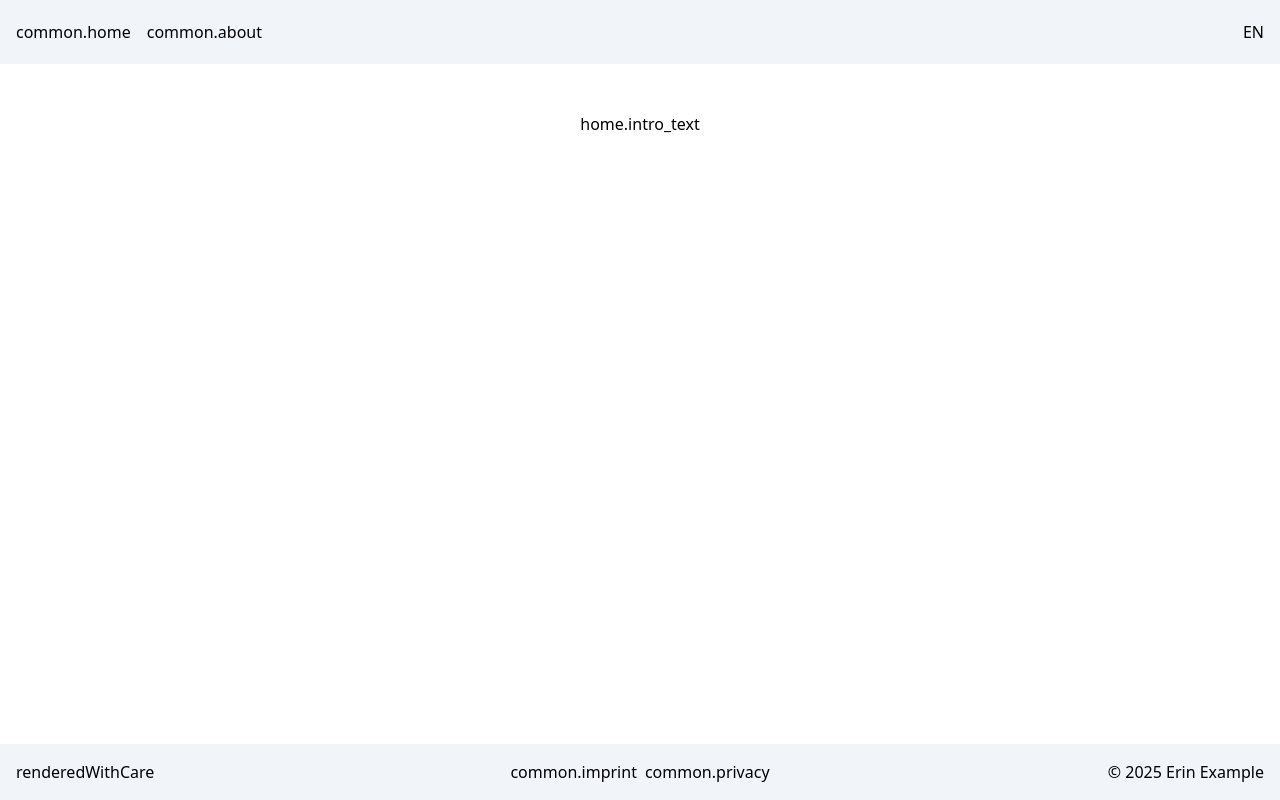
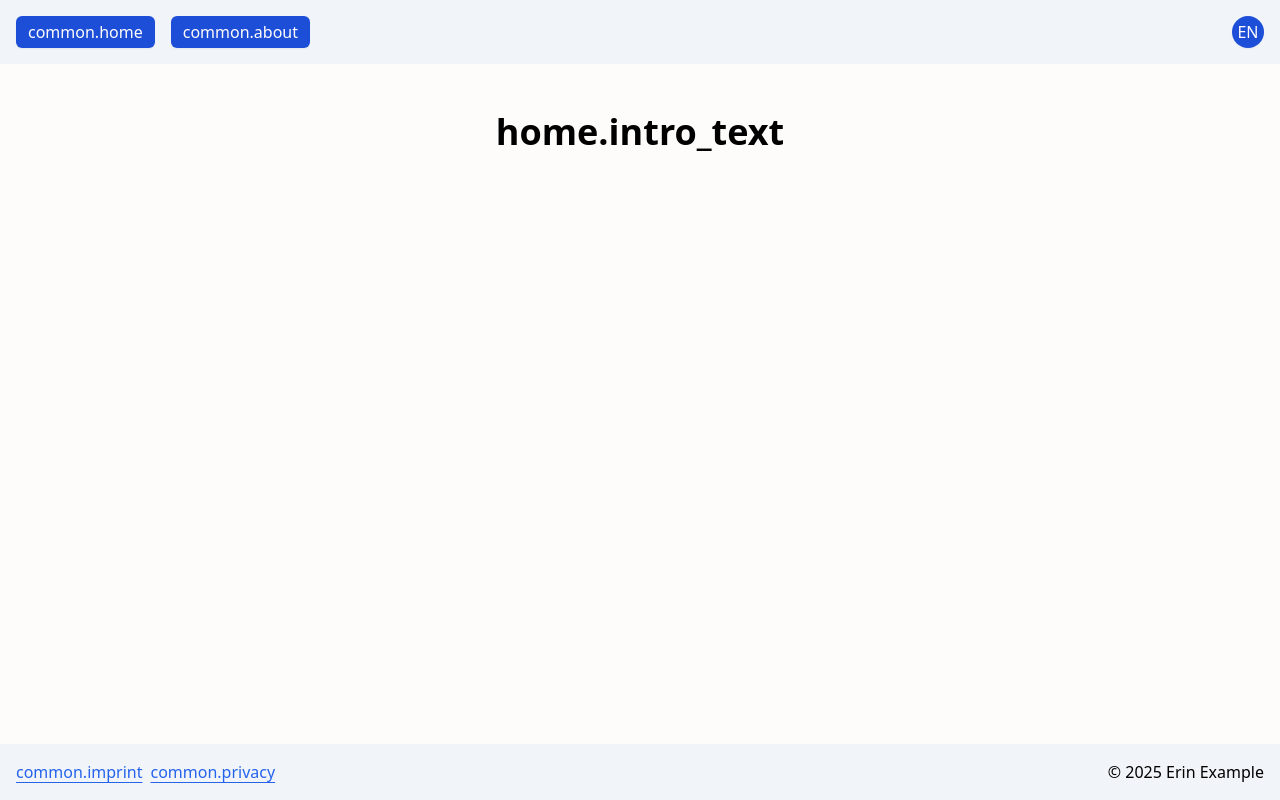
Before and after one commit to NinaHahne/sveltekit-starter-i18n, a SvelteKit app: page /about in a window 1280 px wide. Built offline with nearby package versions, Linux system fonts and the light colour scheme.

Commit message:
style: updated links in header and footer & tailwind color setup

```diff
--- a/src/routes/+layout.svelte
+++ b/src/routes/+layout.svelte
@@ -79,16 +79,18 @@
 
 <div
   bind:this={container}
-  class="relative flex min-h-dvh w-full flex-col justify-between"
+  class="relative flex min-h-dvh w-full flex-col justify-between bg-background"
   class:overflowing={isBodyOverflowing}
   class:show-menu={showMenu}
 >
-  <header class="fixed top-0 z-50 flex h-16 w-full justify-between bg-slate-100 p-4">
+  <header class="fixed top-0 z-50 flex h-16 w-full justify-between bg-background-nav p-4">
     <nav class="relative flex h-full items-center justify-center gap-4">
       <a href="/{$locale}/">{$t('common.home')}</a>
       <a href="/{$locale}/about">{$t('common.about')}</a>
     </nav>
-    <button onclick={toggleLocale}>{lang === 'en' ? 'DE' : 'EN'}</button>
+    <button onclick={toggleLocale} class="flex h-8 w-8 items-center justify-center rounded-[50%] p-2"
+      >{lang === 'en' ? 'DE' : 'EN'}</button
+    >
   </header>
 
   <main class="relative flex flex-col p-4">
@@ -96,14 +98,12 @@
   </main>
 
   <footer class="relative">
-    <div class="flex items-center bg-slate-100 p-4">
-      <p class="flex-1 text-left">renderedWithCare</p>
-      <!-- <div class="h-5 w-5 flex-none text-center">🌻</div> -->
-      <div class="flex gap-2">
+    <div class="flex items-end justify-between gap-2 bg-background-nav p-4">
+      <div class="flex flex-wrap gap-2">
         <a href="/{$locale}/imprint">{$t('common.imprint')}</a>
         <a href="/{$locale}/privacy">{$t('common.privacy')}</a>
       </div>
-      <p class="flex-1 text-right">&copy; 2025 Erin Example</p>
+      <p class="whitespace-nowrap text-right text-base">&copy; 2025 Erin Example</p>
     </div>
   </footer>
 </div>
--- a/src/styles/app.css
+++ b/src/styles/app.css
@@ -23,3 +23,43 @@ body:has(.show-menu.overflowing) {
 body:has(.show-menu.overflowing) #toggle_menu {
   right: var(--scrollbar-width);
 }
+
+@layer base {
+  /* Typography */
+  h1 {
+    @apply text-4xl font-bold;
+    @apply mb-4;
+  }
+  h2 {
+    @apply text-3xl font-semibold;
+  }
+  h3 {
+    @apply text-2xl font-medium;
+  }
+  h4 {
+    @apply text-xl font-medium;
+  }
+  h5 {
+    @apply text-lg font-medium;
+  }
+  h6 {
+    @apply text-lg font-medium;
+  }
+
+  p {
+    @apply text-lg;
+  }
+
+  /* Links and Buttons */
+  header a {
+    @apply text-link-contrast rounded-md bg-link-hover px-3 py-1 font-medium shadow-sm transition active:bg-link-active hoverable:hover:bg-background hoverable:hover:text-link-hover;
+  }
+
+  header button {
+    @apply text-link-contrast rounded-md bg-link-hover font-medium shadow-sm transition active:bg-link-active hoverable:hover:bg-background hoverable:hover:text-link-hover;
+  }
+
+  footer a {
+    @apply text-base text-link underline underline-offset-4 transition active:text-link-active hoverable:hover:text-link-hover;
+  }
+}
--- a/tailwind.config.ts
+++ b/tailwind.config.ts
@@ -12,6 +12,29 @@ export default {
         // sans: ['Inter', 'sans-serif'],
       },
       colors: {
+        // main colors
+        primary: {
+          DEFAULT: '#2563eb', // blue-600
+          dark: '#1e40af', // blue-800
+          light: '#3b82f6', // blue-500
+        },
+        link: {
+          DEFAULT: '#2563eb', // blue-600
+          hover: '#1d4ed8', // blue-700
+          active: '#1e3a8a', // blue-900
+          contrast: '#fefcfb', // Soft White / text on buttons
+        },
+        text: {
+          base: '#1f2937', // gray-800
+          muted: '#6b7280', // gray-500
+        },
+        background: {
+          DEFAULT: '#fefcfb', // Soft White
+          muted: '#f9fafb', // gray-50
+          nav: '#f1f5f9', // slate-100
+        },
+
+        // custom colors
         softwhite: '#fefcfb', // Soft White
       },
     },
```
